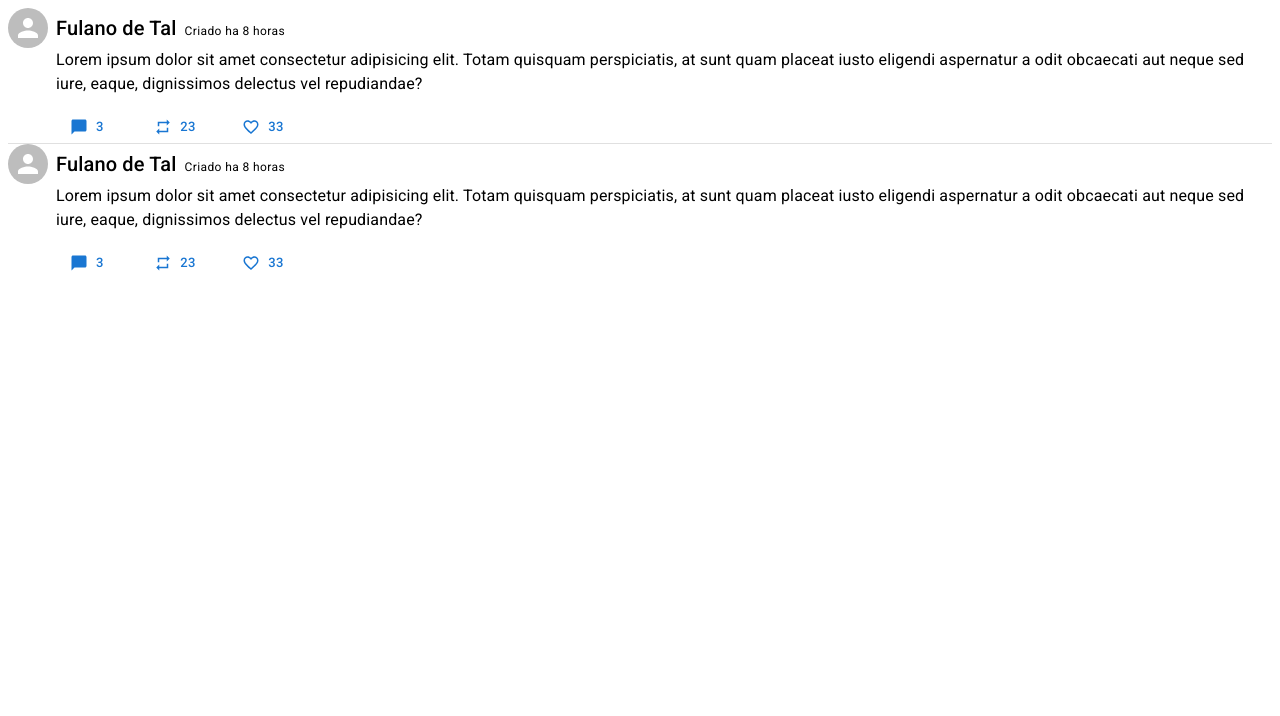
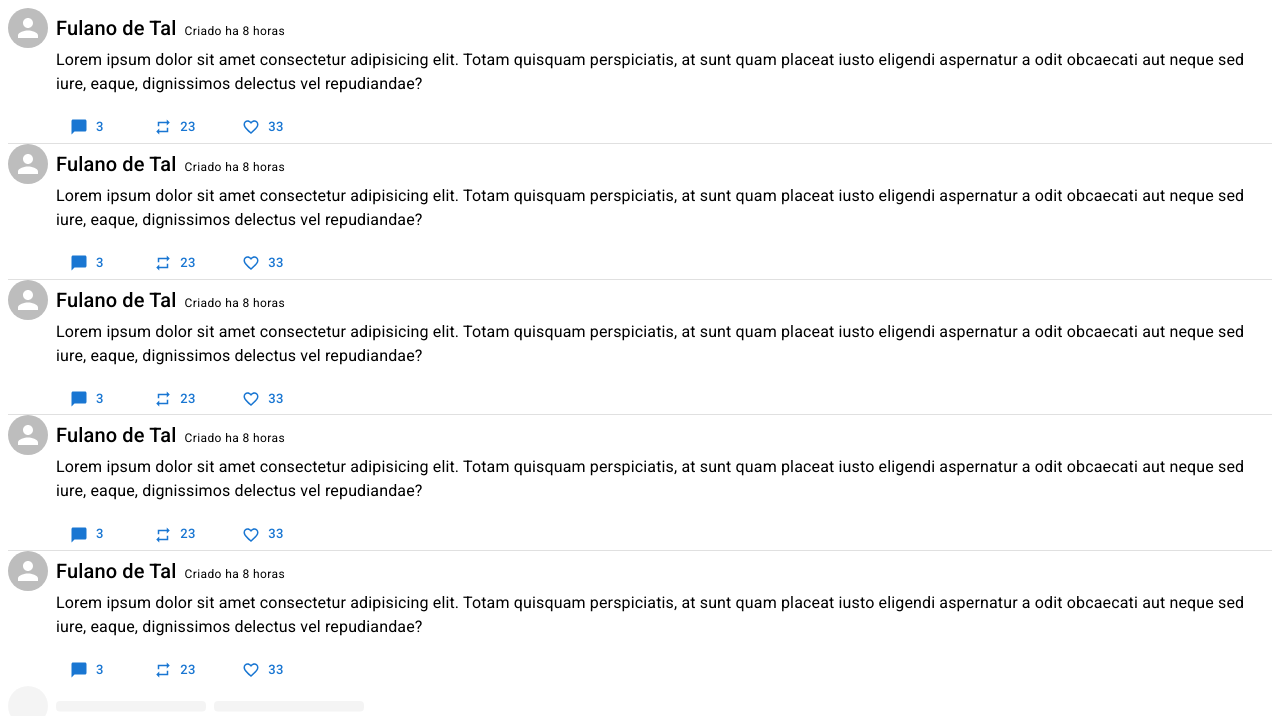
Before and after one commit to LeonardoW26/PRM-2023, a React (Vite) app in the folder frontend/: page / in a window 1280 px wide. Shown: the top 716 px of the page. Built offline with nearby package versions, Linux system fonts and the light colour scheme.

Commit message:
feat: implementacao skeleton

```diff
--- a/frontend/src/App.tsx
+++ b/frontend/src/App.tsx
@@ -1,5 +1,6 @@
-import { Divider } from "../node_modules/@mui/material/index"
+import { Divider } from "@mui/material/index"
 import TopicCard from "./components/TopicCard/index"
+import TopicCardSkeleton from "./components/TopicCardSkeleton/index"
 
 
 function App() {
@@ -10,6 +11,13 @@ function App() {
         />
         <Divider/>
         <TopicCard/>
+        <Divider/>
+        <TopicCard/>
+        <Divider/>
+        <TopicCard/>
+        <Divider/>
+        <TopicCard/>
+        <TopicCardSkeleton/>
       </div>
   )
 }
--- /dev/null
+++ b/frontend/src/components/TopicCardSkeleton/index.tsx
@@ -0,0 +1,31 @@
+import { Box } from "@mui/material/index";
+import { Skeleton } from "@mui/material/index";
+
+function TopicCardSkeleton() {
+    return (
+        <div id="topic-card-skeleton">
+
+            <Box display="flex" flexDirection="row" alignItems="center" gap={1} >
+                <Skeleton variant="circular" width={40} height={40} />
+                <Skeleton width={150} />
+                <Skeleton width={150} />
+            </Box>
+
+            <Skeleton stile={{marginLeft: '3rem', marginRight: '1rem'}} />
+            <Skeleton stile={{marginLeft: '3rem', marginRight: '1rem'}} />
+            <Skeleton stile={{marginLeft: '3rem', marginRight: '1rem'}} />
+
+            <Box display="flex" flexDirection="row" gap={3} style={{marginLeft: '3rem', marginTop: '1rem'}} >
+
+            <Skeleton width={60} />
+            <Skeleton width={60} />
+            <Skeleton width={60} />
+
+
+            </Box>
+
+        </div>
+    )
+}
+
+export default TopicCardSkeleton;
```
Also changed, not shown: frontend/src/components/HeaderProfile/index.tsx (added, +11 -0 lines).
